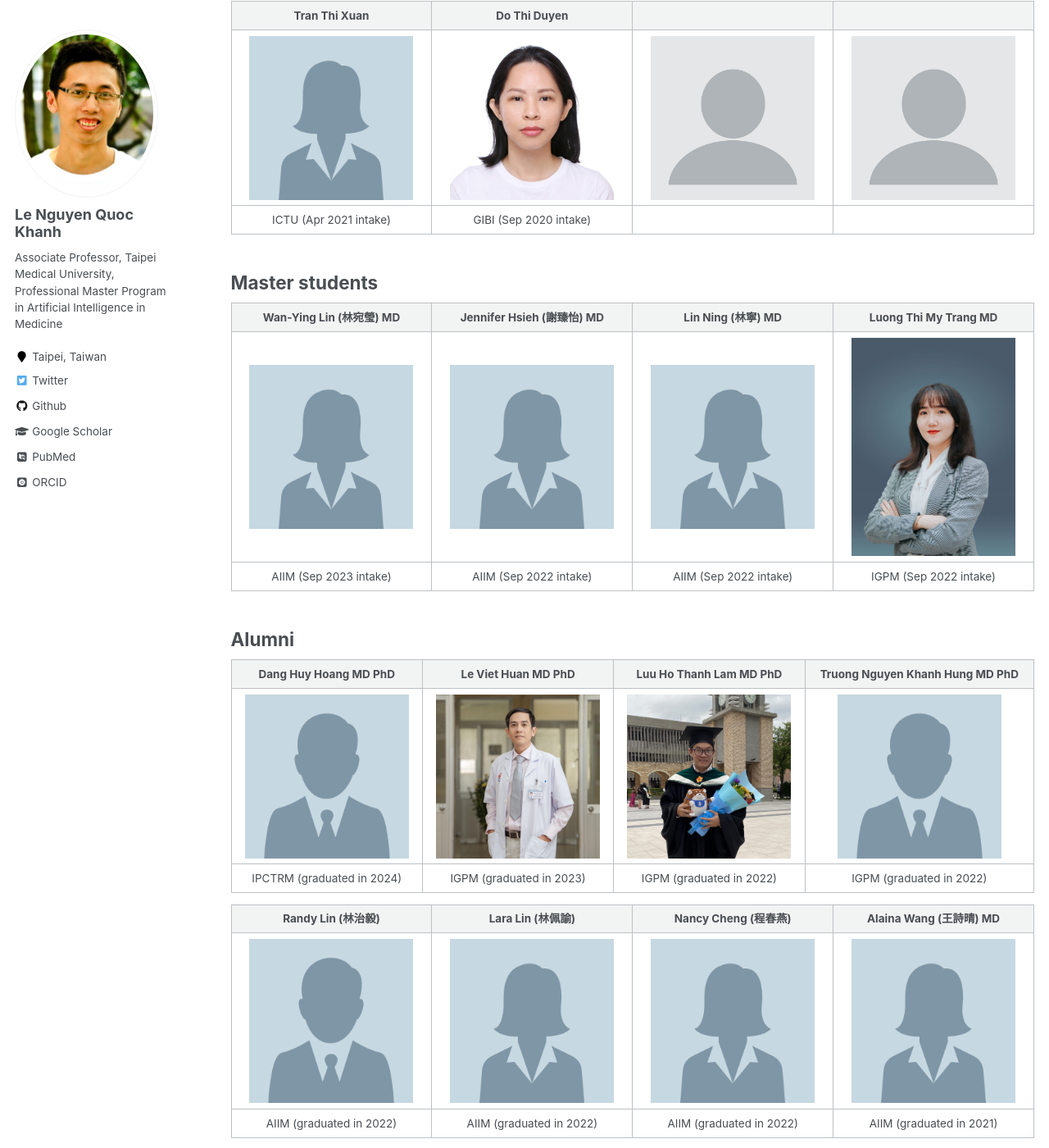
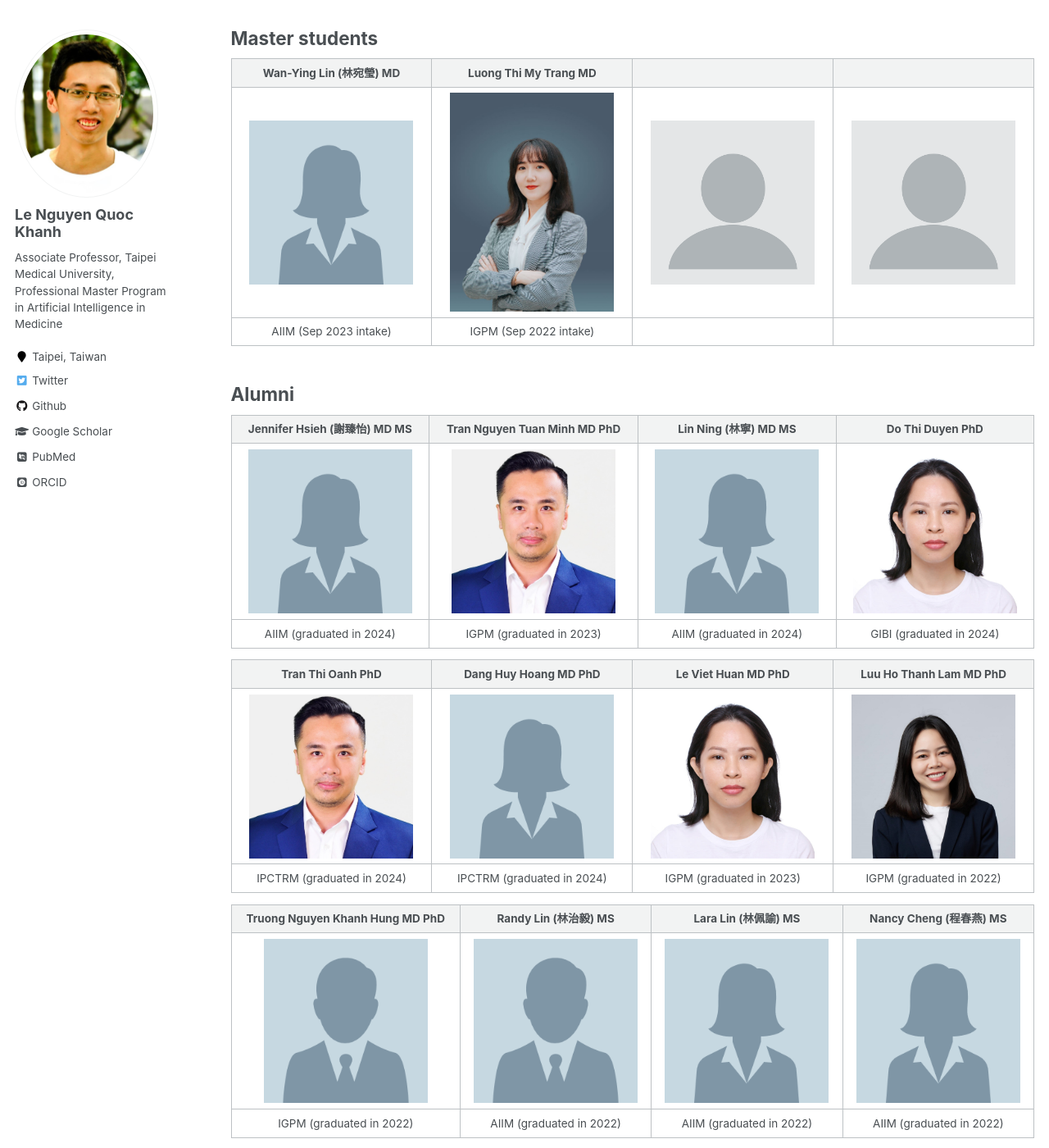
Before and after one commit to khanhlee/khanhlee.github.io, a Jekyll site: the page built from _pages/member.md, in a window 1280 px wide and 1400 px high, scrolled down 1178 px. Shown: the whole window at 82% size. Built offline with Jekyll 4.4.1, drawn with Linux system fonts in a browser that asks for light colours; some web fonts are replaced; some of the changed text lies outside the part shown.

Commit message:
Update member.md

```diff
--- a/_pages/member.md
+++ b/_pages/member.md
@@ -21,31 +21,36 @@ author_profile: true
 | <img align="center" src="/images/female.png" width="200px"> | <img align="center" src="/images/binh.jpg" width="200px"> | <img align="center" src="/images/minh_le.jpg" width="200px"> | <img align="center" src="/images/male.png" width="200px"> |
 | IPCTRM (Sep 2022 intake) | IGPM (Sep 2022 intake) | IGPM (Sep 2022 intake) | IGPM (Sep 2022 intake) |
 
-| Nguyen Thi Tuyen | Tran Nguyen Tuan Minh MD | Nguyen Thanh Huy | Tran Thi Oanh |
+| Nguyen Thi Tuyen | Nguyen Thanh Huy | Tran Thi Xuan |  |
 | :-------------: | :-------------: | :-----: | :-----: |
-| <img align="center" src="/images/female.png" width="200px"> | <img align="center" src="/images/tuan_minh.jpg" width="200px"> | <img align="center" src="/images/huy.jpeg" width="200px"> | <img align="center" src="/images/oanh.jpeg" width="200px"> |
-| ICTU (Jul 2022 intake) | IGPM (Sep 2021 intake) | IGPM (Sep 2021 intake) | IPCTRM (Sep 2021 intake) |
-
-| Tran Thi Xuan | Do Thi Duyen |  |  |
-| :-------------: | :-------------: | :-----: | :-----: |
-| <img align="center" src="/images/female.png" width="200px"> | <img align="center" src="/images/duyen.jpeg" width="200px"> | <img align="center" src="/images/profile.png" width="200px"> | <img align="center" src="/images/profile.png" width="200px"> |
-| ICTU (Apr 2021 intake) | GIBI (Sep 2020 intake) |  |  |
+| <img align="center" src="/images/female.png" width="200px"> | <img align="center" src="/images/huy.jpeg" width="200px"> | <img align="center" src="/images/female.png" width="200px"> | <img align="center" src="/images/profile.png" width="200px"> |
+| ICTU (Jul 2022 intake) | IGPM (Sep 2021 intake) | ICTU (Apr 2021 intake) |  |
 
 ## Master students
 
-| Wan-Ying Lin (林宛瑩) MD | Jennifer Hsieh (謝臻怡) MD | Lin Ning (林寧) MD | Luong Thi My Trang MD |
+| Wan-Ying Lin (林宛瑩) MD | Luong Thi My Trang MD |  |  |
 | :-------------: | :-------------: | :-----: | :-----: |
-| <img align="center" src="/images/female.png" width="200px"> | <img align="center" src="/images/female.png" width="200px"> | <img align="center" src="/images/female.png" width="200px"> | <img align="center" src="/images/mytrang.jpg" width="200px"> |
-| AIIM (Sep 2023 intake) | AIIM (Sep 2022 intake) | AIIM (Sep 2022 intake) | IGPM (Sep 2022 intake) |
+| <img align="center" src="/images/female.png" width="200px"> | <img align="center" src="/images/mytrang.jpg" width="200px"> | <img align="center" src="/images/profile.png" width="200px"> | <img align="center" src="/images/profile.png" width="200px"> |
+| AIIM (Sep 2023 intake) | IGPM (Sep 2022 intake) |  |  |
 
 ## Alumni
 
-| Dang Huy Hoang MD PhD | Le Viet Huan MD PhD | Luu Ho Thanh Lam MD PhD | Truong Nguyen Khanh Hung MD PhD |
+| Jennifer Hsieh (謝臻怡) MD MS | Tran Nguyen Tuan Minh MD PhD | Lin Ning (林寧) MD MS | Do Thi Duyen PhD |
 | :-------------: | :-------------: | :-----: | :-----: |
-| <img align="center" src="/images/male.png" width="200px"> | <img align="center" src="/images/huan.jpg" width="200px"> | <img align="center" src="/images/lam.jpg" width="200px"> | <img align="center" src="/images/male.png" width="200px"> |
-| IPCTRM (graduated in 2024) | IGPM (graduated in 2023) | IGPM (graduated in 2022) | IGPM (graduated in 2022) |
+| <img align="center" src="/images/female.png" width="200px"> | <img align="center" src="/images/tuan_minh.jpg" width="200px"> | <img align="center" src="/images/female.png" width="200px"> | <img align="center" src="/images/duyen.jpeg" width="200px"> |
+| AIIM (graduated in 2024) | IGPM (graduated in 2023) | AIIM (graduated in 2024) | GIBI (graduated in 2024) |
 
-| Randy Lin (林治毅) | Lara Lin (林佩諭) | Nancy Cheng (程春燕) | Alaina Wang (王詩晴) MD |
+| Tran Thi Oanh PhD | Dang Huy Hoang MD PhD | Le Viet Huan MD PhD | Luu Ho Thanh Lam MD PhD |
 | :-------------: | :-------------: | :-----: | :-----: |
-| <img align="center" src="/images/male.png" width="200px"> | <img align="center" src="/images/female.png" width="200px"> | <img align="center" src="/images/female.png" width="200px"> | <img align="center" src="/images/female.png" width="200px"> |
-| AIIM (graduated in 2022) | AIIM (graduated in 2022) | AIIM (graduated in 2022) | AIIM (graduated in 2021) |
+| <img align="center" src="/images/tuan_minh.jpg" width="200px"> | <img align="center" src="/images/female.png" width="200px"> | <img align="center" src="/images/duyen.jpeg" width="200px"> | <img align="center" src="/images/oanh.jpeg" width="200px"> |
+| IPCTRM (graduated in 2024) | IPCTRM (graduated in 2024) | IGPM (graduated in 2023) | IGPM (graduated in 2022) |
+
+| Truong Nguyen Khanh Hung MD PhD | Randy Lin (林治毅) MS | Lara Lin (林佩諭) MS | Nancy Cheng (程春燕) MS |
+| :-------------: | :-------------: | :-----: | :-----: |
+| <img align="center" src="/images/male.png" width="200px"> | <img align="center" src="/images/male.png" width="200px"> | <img align="center" src="/images/female.png" width="200px"> | <img align="center" src="/images/female.png" width="200px"> |
+| IGPM (graduated in 2022) | AIIM (graduated in 2022) | AIIM (graduated in 2022) | AIIM (graduated in 2022) |
+
+| Alaina Wang (王詩晴) MD MS |  |  |  |
+| :-------------: | :-------------: | :-----: | :-----: |
+| <img align="center" src="/images/female.png" width="200px"> | <img align="center" src="/images/profile.png" width="200px"> | <img align="center" src="/images/profile.png" width="200px"> | <img align="center" src="/images/profile.png" width="200px"> |
+| AIIM (graduated in 2021) |  |  |  |
```
